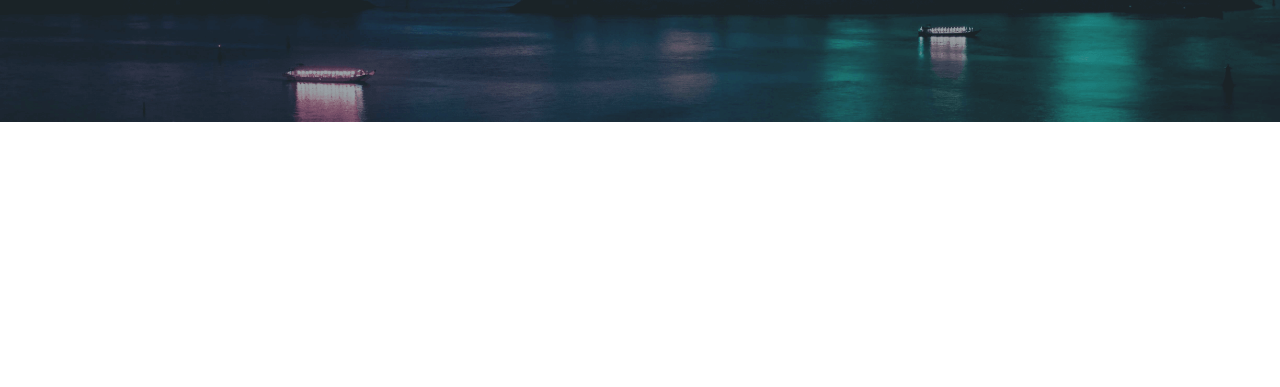
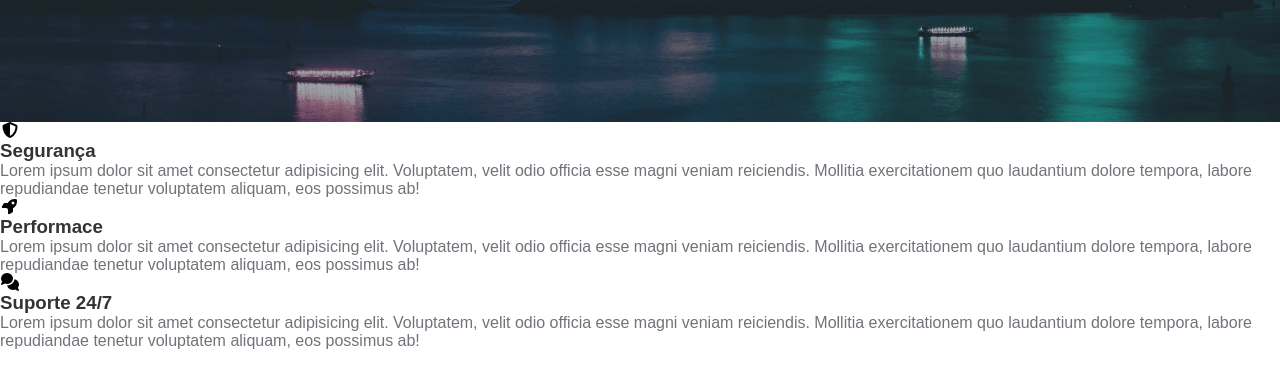
Before and after one commit to jvitor286/HDC_HOST, a plain HTML site: page index.html in a window 1280 px wide. Shown: the part 377-764 px from the top of the page. Drawn offline with Linux system fonts and the light colour scheme.

Commit message:
secao de beneficios

```diff
--- a/index.html
+++ b/index.html
@@ -20,7 +20,7 @@
       <div class="navbar-container">
         <nav>
           <a href="#">
-                    <img src="img/hdchostlogo.png" alt="HDC Host" class="logo">
+            <img src="img/hdchostlogo.png" alt="HDC Host" class="logo" />
           </a>
           <ul class="navbar-items">
             <li>
@@ -43,6 +43,39 @@
           <h1>hDc Host</h1>
           <p>Os melhores serviços para projetos de todos os tamanhos!</p>
         </div>
+        <section class="services-conatainer">
+          <ul>
+            <li>
+              <i class="fas fa-shield-alt"></i>
+              <h3>Segurança</h3>
+              <p>
+                Lorem ipsum dolor sit amet consectetur adipisicing elit.
+                Voluptatem, velit odio officia esse magni veniam reiciendis.
+                Mollitia exercitationem quo laudantium dolore tempora, labore
+                repudiandae tenetur voluptatem aliquam, eos possimus ab!
+              </p>
+            </li>
+            <li>
+              <i class="fas fa-rocket"></i>
+              <h3>Performace</h3>
+              <p>
+                Lorem ipsum dolor sit amet consectetur adipisicing elit.
+                Voluptatem, velit odio officia esse magni veniam reiciendis.
+                Mollitia exercitationem quo laudantium dolore tempora, labore
+                repudiandae tenetur voluptatem aliquam, eos possimus ab!
+              </p>
+            </li>
+            <i class="fas fa-comments"></i>
+              <h3>Suporte 24/7</h3>
+              <p>
+                Lorem ipsum dolor sit amet consectetur adipisicing elit.
+                Voluptatem, velit odio officia esse magni veniam reiciendis.
+                Mollitia exercitationem quo laudantium dolore tempora, labore
+                repudiandae tenetur voluptatem aliquam, eos possimus ab!
+              </p>
+            </li>
+          </ul>
+        </section>
       </main>
     </div>
   </body>
```
Lines whose indentation alone changed are shown as unchanged.
